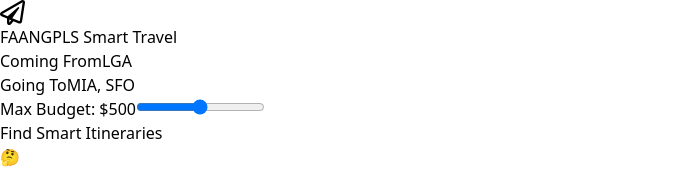
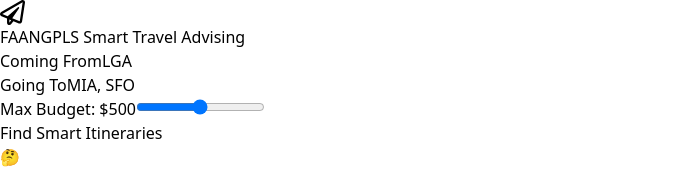
Before and after one commit to eshaanrawat1/cs125, a React app in the folder frontend/: page / in a window 1280 px wide. Shown: the top 169 px of the page, without its empty margins (0-678 px from the left). Built offline with nearby package versions, Linux system fonts and the light colour scheme; the HTML template or start-up script is replaced by a standard one.

Commit message:
changed page title

```diff
--- a/frontend/src/App.jsx
+++ b/frontend/src/App.jsx
@@ -79,7 +79,7 @@
       <div className="max-w-3xl mx-auto">
         <h1 className="text-3xl font-bold text-center text-gray-900 mb-8 flex items-center justify-center gap-2">
           <FaRegPaperPlane size={25}/>
-          FAANGPLS <span className="text-blue-600">Smart Travel</span>
+          FAANGPLS <span className="text-blue-600">Smart Travel Advising</span>
         </h1>
 
         {/* Search Controls */}
```
Also changed, not shown: 1 other file (tests, documents, lock files or other folders).
